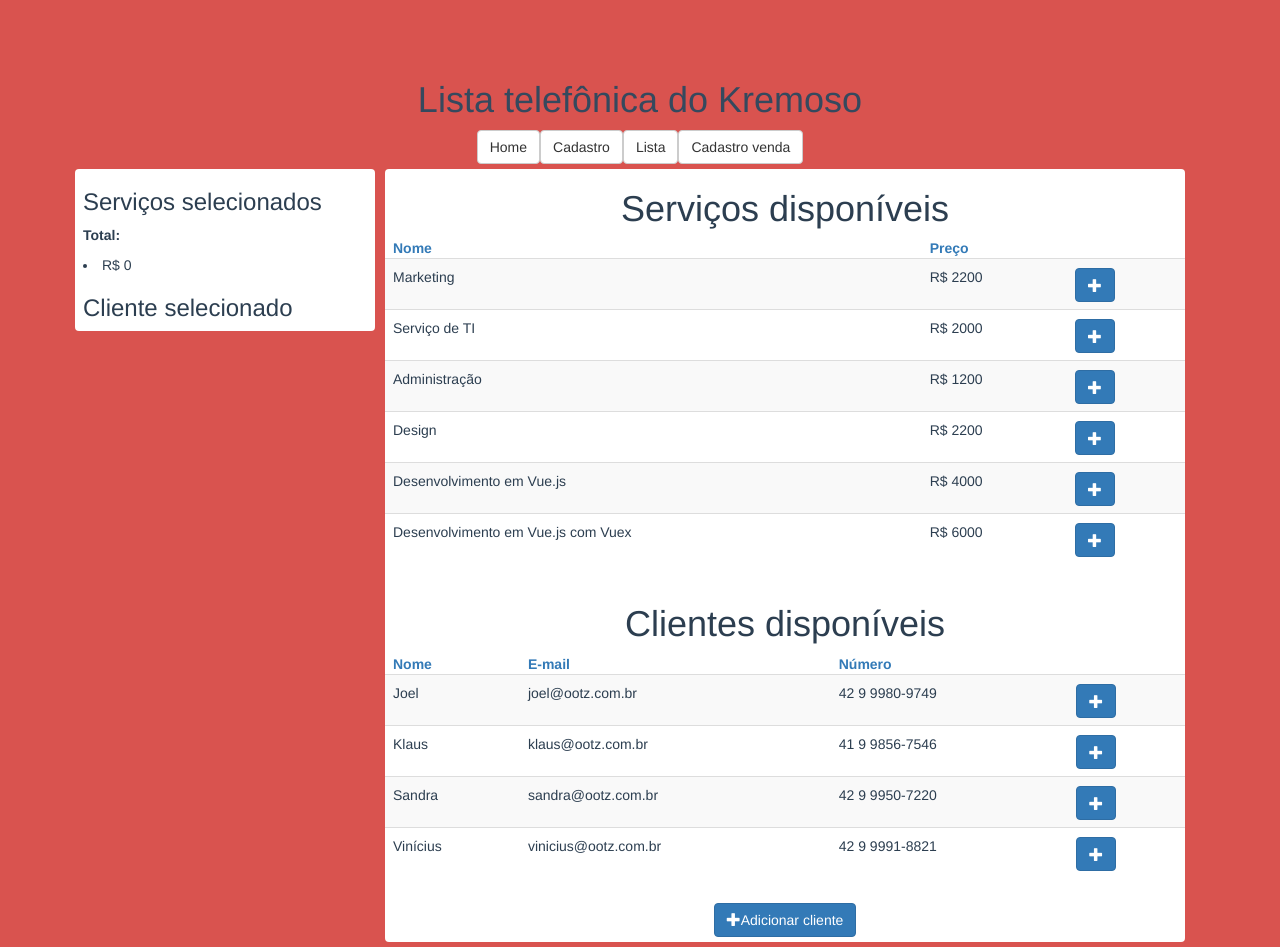
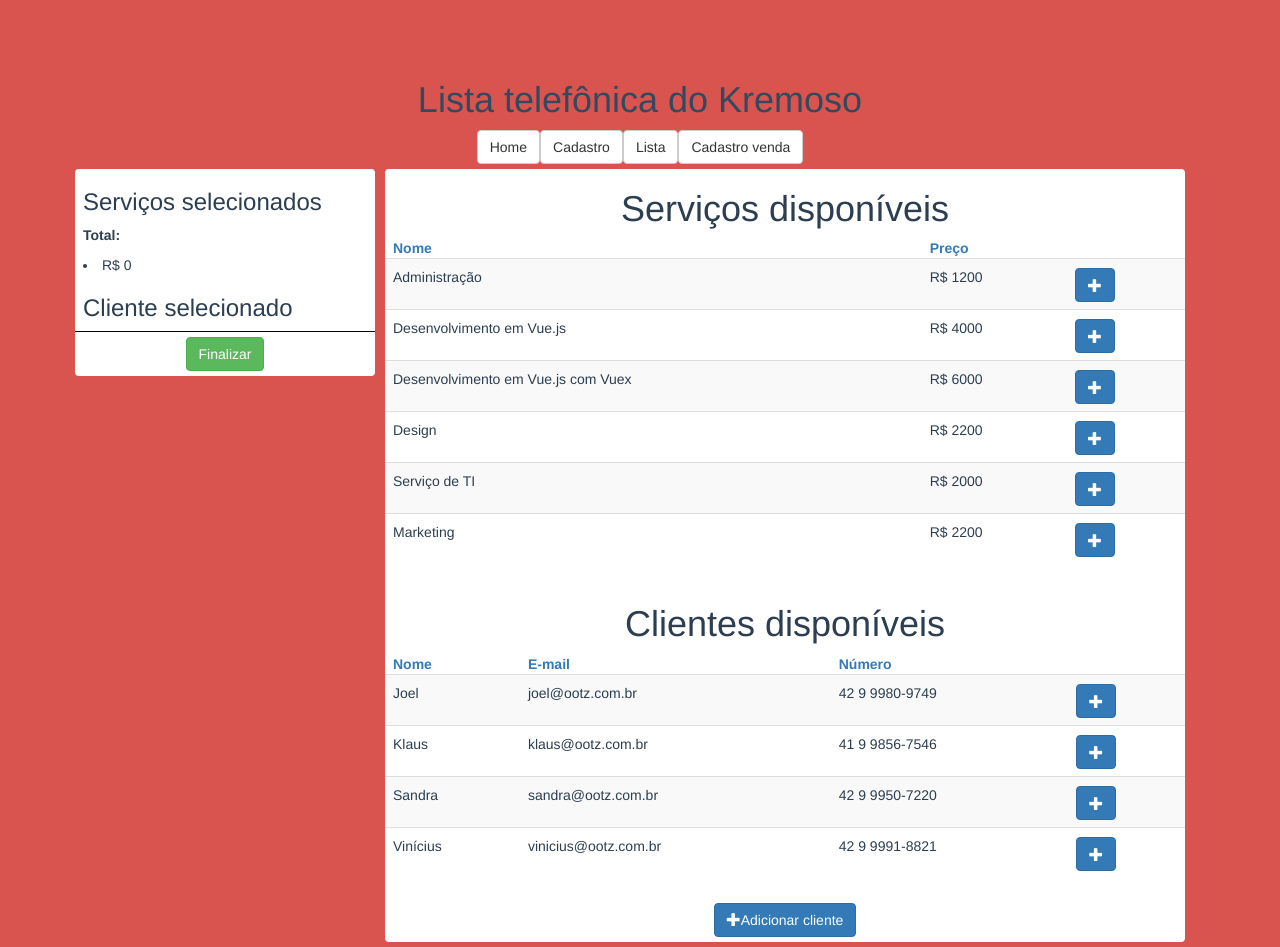
Before and after one commit to viniciusks/lista-telefonica, a Vue app: page /#/cadastro-venda in a window 1280 px wide. Built offline with nearby package versions, Linux system fonts and the light colour scheme.

Commit message:
9º commit

```diff
--- a/src/components/CadastroVenda.vue
+++ b/src/components/CadastroVenda.vue
@@ -1,6 +1,7 @@
 <template>
   <div class="row">
     <div class="container">
+      <!-- Dados selecionados -->
       <div class="col-md-4 divBack1">
         <div class="row">
           <h3 class="textLeft">Serviços selecionados</h3>
@@ -14,7 +15,6 @@
           </div>
           <p class="textLeft"><b>Total:</b></p>
           <li class="textLeft">R$ {{ this.$store.state.total }}</li>
-          <!-- área onde o total será exibido -->
         </div>
         <div class="row">
           <h3 class="textLeft">Cliente selecionado</h3>
@@ -23,7 +23,11 @@
             <button class="btn btn-danger glyphicon glyphicon-remove" v-if="controleBotoes == 1" @click="tirarInformacao(), changeControleBotoes(controleBotoes)"></button>
           </p>
         </div>
+        <div class="row" style="border-top: 1px solid #000;">
+          <button class="btn btn-success btnAdd" @click="finalizarCompra()">Finalizar</button>
+        </div>
       </div>
+      <!-- Dados disponíveis -->
       <div class="col-md-8 divBack2">
         <div class="row">
           <div class="divServico">
@@ -121,23 +125,8 @@ export default {
       ],
       servicos: [
         {
-          name: 'Marketing',
-          price: 2200,
-          flag: 2
-        },
-        {
-          name: 'Serviço de TI',
-          price: 2000,
-          flag: 2
-        },
-        {
           name: 'Administração',
           price: 1200,
-          flag: 2
-        },
-        {
-          name: 'Design',
-          price: 2200,
           flag: 2
         },
         {
@@ -148,6 +137,21 @@ export default {
         {
           name: 'Desenvolvimento em Vue.js com Vuex',
           price: 6000,
+          flag: 2
+        },
+        {
+          name: 'Design',
+          price: 2200,
+          flag: 2
+        },
+        {
+          name: 'Serviço de TI',
+          price: 2000,
+          flag: 2
+        },
+        {
+          name: 'Marketing',
+          price: 2200,
           flag: 2
         }
       ],
@@ -211,9 +215,21 @@ export default {
     },
     delTotal: function (data) {
       this.$store.dispatch('delTotalAct', data)
+    },
+    finalizarCompra: function () {
+      let informacao = {
+        clienteSelecionado: this.$store.state.clienteSelecionado.name,
+        total: this.$store.state.total
+      }
+
+      console.log(informacao.clienteSelecionado)
+      console.log(informacao.total)
     }
   },
   mounted: function() {
+    if(this.$store.state.total != 0){
+      this.$store.state.total = 0
+    }
     // cria automaticamente caso esteja vazio para testes
     if(this.$store.state.contatoList.length == 0){
 
--- a/src/store.js
+++ b/src/store.js
@@ -26,6 +26,9 @@ export default new Vuex.Store({
       for(let i=0;i<state.contatoList.length;i++){
         state.contatoList[i].id = i;
       }
+    },
+    setId (state, indice) {
+      state.id = indice
     },
     setInformacao (state, indice) {
       state.clienteSelecionado = state.contatoList[indice]
```
